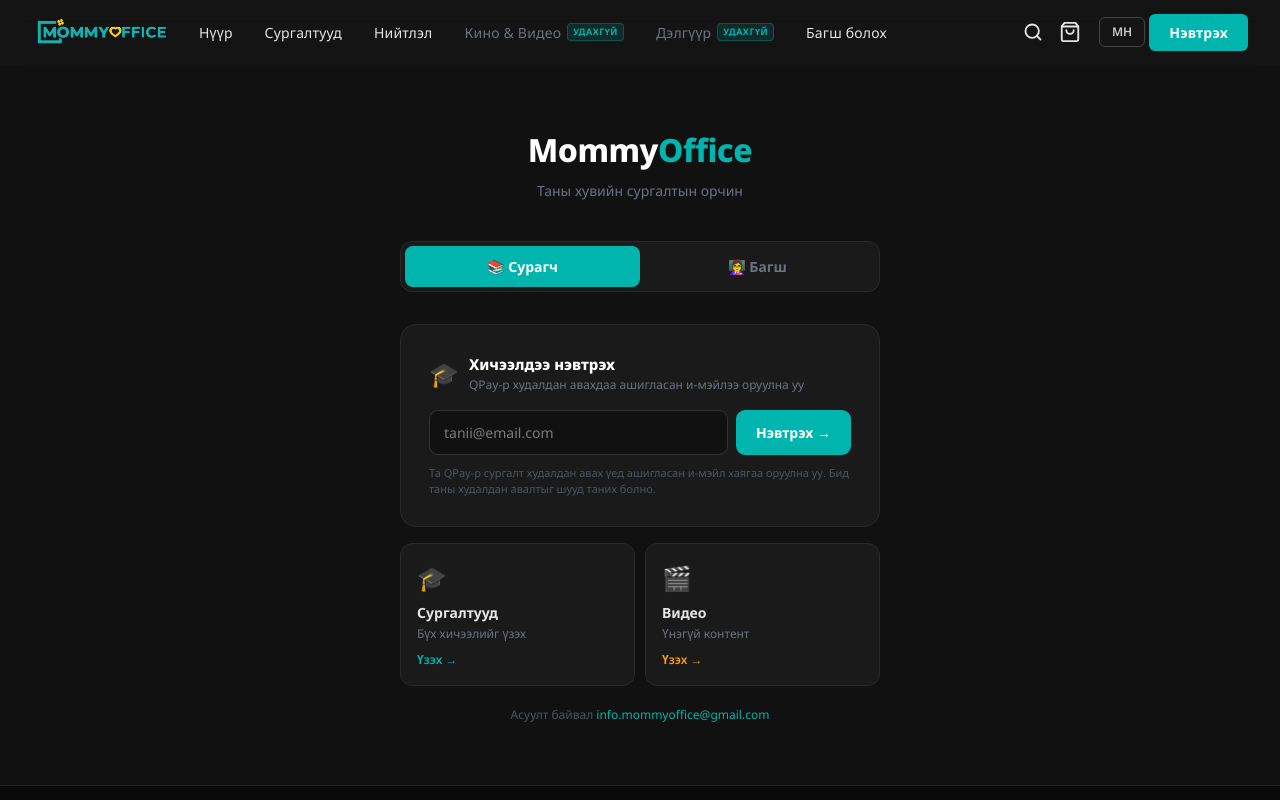
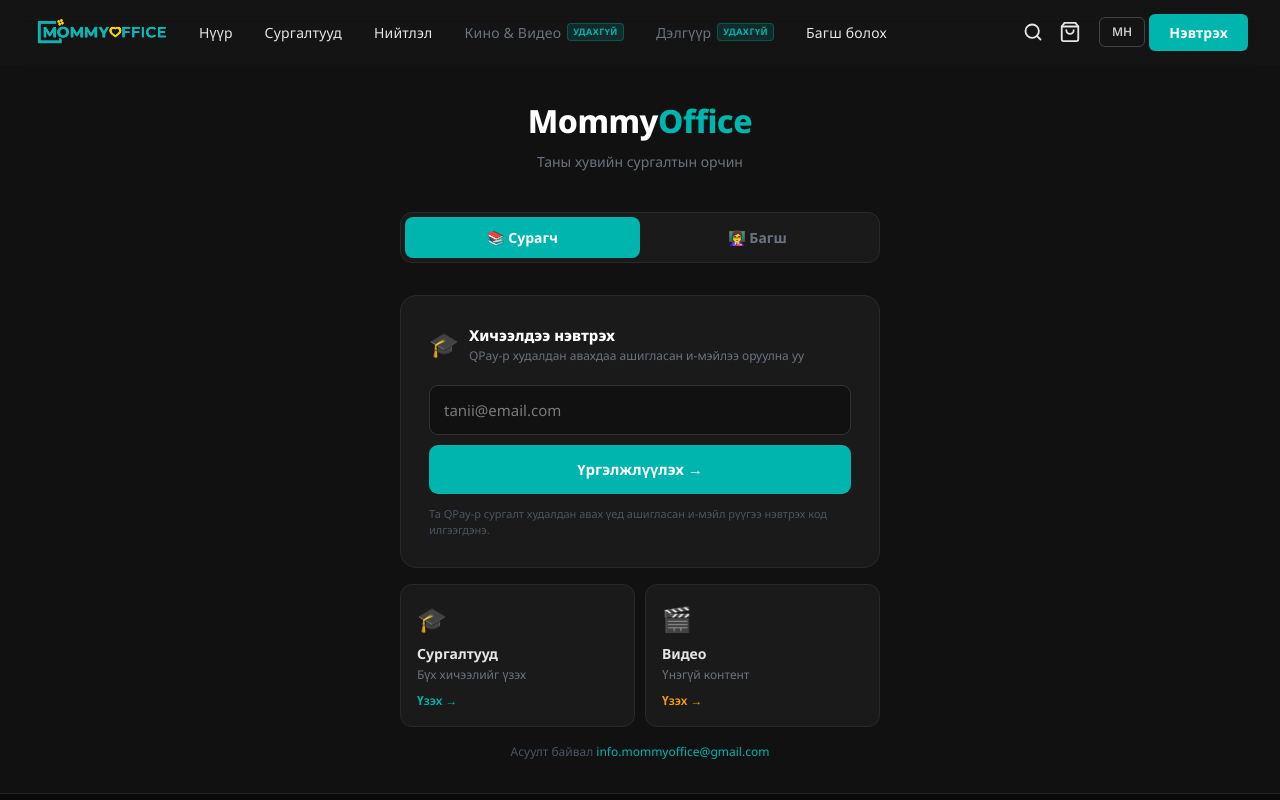
Before and after one commit to mntprime-app/mommyoffice, a Next.js app: page /en/access in a window 1280 px wide. Shown: the top 800 px of the page. Built offline with nearby package versions, Linux system fonts and the light colour scheme.

Commit message:
BUG-069: Supabase Auth OTP on /access — email→6-digit code→course redirect

```diff
--- a/src/app/[locale]/access/page.tsx
+++ b/src/app/[locale]/access/page.tsx
@@ -1,9 +1,21 @@
 'use client';
-import { useState } from 'react';
+/**
+ * BUG-069: Secure Passwordless Email OTP (Supabase Auth)
+ *
+ * Two-step flow (Udemy/Stripe pattern):
+ *  1. User enters email → supabase.auth.signInWithOtp() sends 6-digit code
+ *  2. User enters code → supabase.auth.verifyOtp() verifies
+ *  3. POST /api/access/by-email finds their purchases → redirect to player
+ */
+import { useState, useEffect } from 'react';
 import { useRouter, useParams } from 'next/navigation';
+import { createClient } from '@/lib/supabase/client';
 
-type Tab = 'student' | 'instructor';
-type CourseResult = { courseId: string; courseSlug: string; courseTitleMn: string };
+type Tab    = 'student' | 'instructor';
+type Step   = 'email' | 'otp' | 'courses' | 'not-found';
+type Course = { courseId: string; courseSlug: string; courseTitleMn: string };
+
+const RESEND_WAIT = 30; // seconds before resend is allowed
 
 export default function AccessIndexPage() {
   const router = useRouter();
@@ -11,61 +23,124 @@
   const locale = params.locale as string;
   const lp = (path: string) => `/${locale}${path}`;
 
-  const [tab, setTab]           = useState<Tab>('student');
-  const [email, setEmail]       = useState('');
-  const [error, setError]       = useState('');
+  const [tab,        setTab]        = useState<Tab>('student');
+  const [step,       setStep]       = useState<Step>('email');
+  const [email,      setEmail]      = useState('');
+  const [code,       setCode]       = useState('');
+  const [error,      setError]      = useState('');
   const [submitting, setSubmitting] = useState(false);
-  const [courses, setCourses]   = useState<CourseResult[] | null>(null); // null = not submitted yet
+  const [courses,    setCourses]    = useState<Course[]>([]);
+  const [resendSecs, setResendSecs] = useState(0);
 
+  // Resend countdown timer
+  useEffect(() => {
+    if (resendSecs <= 0) return;
+    const t = setTimeout(() => setResendSecs((s) => s - 1), 1000);
+    return () => clearTimeout(t);
+  }, [resendSecs]);
+
+  // ─── Step 1: Send OTP ────────────────────────────────────────────────────
   async function handleEmailSubmit(e: React.FormEvent) {
     e.preventDefault();
     const trimmed = email.trim().toLowerCase();
-    if (!trimmed) { setError('И-мэйл хаягаа оруулна уу'); return; }
-    if (!trimmed.includes('@')) { setError('И-мэйл хаяг буруу байна'); return; }
-
+    if (!trimmed || !trimmed.includes('@') || !trimmed.includes('.')) {
+      setError('И-мэйл хаягаа зөв оруулна уу');
+      return;
+    }
     setSubmitting(true);
     setError('');
-    setCourses(null);
 
+    const supabase = createClient();
+    const { error: otpErr } = await supabase.auth.signInWithOtp({
+      email: trimmed,
+      options: { shouldCreateUser: true },
+    });
+    setSubmitting(false);
+
+    // Rate-limit error means a code was already sent — still advance to OTP step
+    if (otpErr && !otpErr.message.toLowerCase().includes('rate')) {
+      setError('И-мэйл илгээхэд алдаа гарлаа. Дахин оролдоно уу.');
+      return;
+    }
+
+    setStep('otp');
+    setResendSecs(RESEND_WAIT);
+  }
+
+  // ─── Step 2: Verify OTP ──────────────────────────────────────────────────
+  async function handleOtpSubmit(e: React.FormEvent) {
+    e.preventDefault();
+    if (code.trim().length !== 6) {
+      setError('6 оронтой кодыг бүрэн оруулна уу');
+      return;
+    }
+    setSubmitting(true);
+    setError('');
+
+    const supabase = createClient();
+    const { error: verifyErr } = await supabase.auth.verifyOtp({
+      email: email.trim().toLowerCase(),
+      token: code.trim(),
+      type: 'email',
+    });
+
+    if (verifyErr) {
+      setSubmitting(false);
+      setError('Код буруу байна эсвэл хугацаа дууссан. Дахин код авна уу.');
+      return;
+    }
+
+    // OTP valid — look up purchased courses via admin API
     try {
       const res = await fetch('/api/access/by-email', {
         method: 'POST',
         headers: { 'Content-Type': 'application/json' },
-        body: JSON.stringify({ email: trimmed }),
+        body: JSON.stringify({ email: email.trim().toLowerCase() }),
       });
-      const data = await res.json() as { courses?: CourseResult[]; error?: string };
-
-      if (!res.ok || data.error) {
-        setError(data.error ?? 'Алдаа гарлаа. Дахин оролдоно уу.');
-        return;
-      }
-
+      const data = await res.json() as { courses?: Course[]; error?: string };
       const found = data.courses ?? [];
 
       if (found.length === 0) {
-        setCourses([]);
+        setStep('not-found');
+        setSubmitting(false);
         return;
       }
-
       if (found.length === 1) {
-        // Single purchase → go straight to course player
+        // Single course — navigate directly (don't clear submitting; let nav happen)
         router.push(lp(`/courses/${found[0].courseSlug}/learn`));
         return;
       }
-
-      // Multiple purchases → show picker
+      // Multiple courses — show picker
       setCourses(found);
+      setStep('courses');
+      setSubmitting(false);
     } catch {
-      setError('Холболтын алдаа гарлаа. Дахин оролдоно уу.');
-    } finally {
+      setError('Алдаа гарлаа. Дахин оролдоно уу.');
       setSubmitting(false);
     }
   }
 
-  function reset() {
-    setEmail('');
+  // ─── Resend OTP ──────────────────────────────────────────────────────────
+  async function handleResend() {
+    if (resendSecs > 0 || submitting) return;
+    setCode('');
     setError('');
-    setCourses(null);
+    setSubmitting(true);
+    const supabase = createClient();
+    await supabase.auth.signInWithOtp({
+      email: email.trim().toLowerCase(),
+      options: { shouldCreateUser: true },
+    });
+    setSubmitting(false);
+    setResendSecs(RESEND_WAIT);
+  }
+
+  function resetToEmail() {
+    setStep('email');
+    setCode('');
+    setError('');
+    setCourses([]);
+    setResendSecs(0);
   }
 
   return (
@@ -90,30 +165,161 @@
         display: 'flex', background: '#1a1a1a', border: '1px solid #2a2a2a', borderRadius: '12px',
         padding: '4px', marginBottom: '2rem', width: '100%', maxWidth: '480px',
       }}>
-        <button onClick={() => setTab('student')} style={{
+        <button onClick={() => { setTab('student'); resetToEmail(); }} style={{
           flex: 1, padding: '10px', borderRadius: '8px', border: 'none', cursor: 'pointer',
-          fontWeight: 700, fontSize: '14px', transition: 'all 0.15s',
+          fontWeight: 700, fontSize: '14px',
           background: tab === 'student' ? '#00B5AD' : 'transparent',
           color: tab === 'student' ? '#fff' : '#6b7280',
-        }}>
-          📚 Сурагч
-        </button>
+        }}>📚 Сурагч</button>
         <button onClick={() => setTab('instructor')} style={{
           flex: 1, padding: '10px', borderRadius: '8px', border: 'none', cursor: 'pointer',
-          fontWeight: 700, fontSize: '14px', transition: 'all 0.15s',
+          fontWeight: 700, fontSize: '14px',
           background: tab === 'instructor' ? '#6366f1' : 'transparent',
           color: tab === 'instructor' ? '#fff' : '#6b7280',
-        }}>
-          👩‍🏫 Багш
-        </button>
+        }}>👩‍🏫 Багш</button>
       </div>
 
-      {/* ── STUDENT TAB ── */}
+      {/* ══════════════ STUDENT TAB ══════════════ */}
       {tab === 'student' && (
         <div style={{ width: '100%', maxWidth: '480px', display: 'flex', flexDirection: 'column', gap: '1rem' }}>
 
-          {/* ── State: multiple courses picker ── */}
-          {courses !== null && courses.length > 1 && (
+          {/* ── STEP: email ── */}
+          {step === 'email' && (
+            <>
+              <div style={{ background: '#1a1a1a', border: '1px solid #2a2a2a', borderRadius: '16px', padding: '1.75rem' }}>
+                <div style={{ display: 'flex', alignItems: 'center', gap: '10px', marginBottom: '1.25rem' }}>
+                  <span style={{ fontSize: '24px' }}>🎓</span>
+                  <div>
+                    <div style={{ fontWeight: 800, color: '#fff', fontSize: '15px' }}>Хичээлдээ нэвтрэх</div>
+                    <div style={{ color: '#6b7280', fontSize: '12px' }}>
+                      QPay-р худалдан авахдаа ашигласан и-мэйлээ оруулна уу
+                    </div>
+                  </div>
+                </div>
+                <form onSubmit={handleEmailSubmit} style={{ display: 'flex', flexDirection: 'column', gap: '10px' }}>
+                  <input
+                    type="email"
+                    value={email}
+                    onChange={(e) => { setEmail(e.target.value); setError(''); }}
+                    placeholder="tanii@email.com"
+                    autoComplete="email"
+                    style={{
+                      width: '100%', padding: '13px 14px', borderRadius: '9px',
+                      border: `1px solid ${error ? '#ef4444' : '#333'}`,
+                      fontSize: '15px', background: '#111', color: '#e5e5e5',
+                      outline: 'none', fontFamily: 'inherit', boxSizing: 'border-box',
+                    }}
+                  />
+                  <button type="submit" disabled={submitting} style={{
+                    background: submitting ? '#374151' : '#00B5AD',
+                    color: '#fff', border: 'none', padding: '13px',
+                    borderRadius: '9px', fontWeight: 700, fontSize: '15px',
+                    cursor: submitting ? 'not-allowed' : 'pointer',
+                  }}>
+                    {submitting ? 'Илгээж байна...' : 'Үргэлжлүүлэх →'}
+                  </button>
+                </form>
+                {error && <p style={{ fontSize: '12px', color: '#f87171', margin: '8px 0 0' }}>{error}</p>}
+                <p style={{ fontSize: '11px', color: '#4b5563', margin: '12px 0 0', lineHeight: 1.5 }}>
+                  Та QPay-р сургалт худалдан авах үед ашигласан и-мэйл рүүгээ нэвтрэх код илгээгдэнэ.
+                </p>
+              </div>
+              <div style={{ display: 'grid', gridTemplateColumns: '1fr 1fr', gap: '10px' }}>
+                <ActionCard href={lp('/courses')} icon="🎓" title="Сургалтууд" desc="Бүх хичээлийг үзэх" color="#00B5AD" />
+                <ActionCard href={lp('/videos')}  icon="🎬" title="Видео"       desc="Үнэгүй контент"    color="#f59e0b" />
+              </div>
+              <div style={{ textAlign: 'center', fontSize: '12px', color: '#4b5563' }}>
+                Асуулт байвал{' '}
+                <a href="mailto:info.mommyoffice@gmail.com" style={{ color: '#00B5AD', textDecoration: 'none' }}>
+                  info.mommyoffice@gmail.com
+                </a>
+              </div>
+            </>
+          )}
+
+          {/* ── STEP: otp ── */}
+          {step === 'otp' && (
+            <div style={{ background: '#1a1a1a', border: '1px solid #2a2a2a', borderRadius: '16px', padding: '1.75rem' }}>
+              <div style={{ textAlign: 'center', marginBottom: '1.75rem' }}>
+                <div style={{ fontSize: '2.5rem', marginBottom: '10px' }}>📬</div>
+                <div style={{ fontWeight: 800, color: '#fff', fontSize: '17px', marginBottom: '6px' }}>
+                  Шуудан хайрцгаа шалгана уу
+                </div>
+                <div style={{ color: '#6b7280', fontSize: '13px', lineHeight: 1.6 }}>
+                  <strong style={{ color: '#e5e5e5' }}>{email}</strong> хаяг руу<br />
+                  6 оронтой нэвтрэх код илгээлээ
+                </div>
+              </div>
+
+              <form onSubmit={handleOtpSubmit} style={{ display: 'flex', flexDirection: 'column', gap: '12px' }}>
+                <input
+                  type="text"
+                  inputMode="numeric"
+                  value={code}
+                  onChange={(e) => {
+                    const v = e.target.value.replace(/\D/g, '').slice(0, 6);
+                    setCode(v);
+                    setError('');
+                  }}
+                  placeholder="· · · · · ·"
+                  maxLength={6}
+                  autoComplete="one-time-code"
+                  autoFocus
+                  style={{
+                    width: '100%', padding: '18px 14px', borderRadius: '9px',
+                    border: `1.5px solid ${error ? '#ef4444' : '#444'}`,
+                    fontSize: '32px', fontWeight: 700, letterSpacing: '0.45em',
+                    background: '#111', color: '#e5e5e5', textAlign: 'center',
+                    outline: 'none', fontFamily: 'monospace', boxSizing: 'border-box',
+                  }}
+                />
+                <button
+                  type="submit"
+                  disabled={submitting || code.trim().length !== 6}
+                  style={{
+                    background: (submitting || code.trim().length !== 6) ? '#374151' : '#00B5AD',
+                    color: '#fff', border: 'none', padding: '13px',
+                    borderRadius: '9px', fontWeight: 700, fontSize: '15px',
+                    cursor: (submitting || code.trim().length !== 6) ? 'not-allowed' : 'pointer',
+                    opacity: code.trim().length !== 6 && !submitting ? 0.65 : 1,
+                  }}
+                >
+                  {submitting ? 'Шалгаж байна...' : 'Нэвтрэх'}
+                </button>
+              </form>
+
+              {error && (
+                <p style={{ fontSize: '12px', color: '#f87171', margin: '10px 0 0', textAlign: 'center' }}>{error}</p>
+              )}
+
+              <div style={{ textAlign: 'center', marginTop: '1.25rem' }}>
+                {resendSecs > 0 ? (
+                  <span style={{ fontSize: '12px', color: '#6b7280' }}>
+                    Дахин илгээх — {resendSecs}с
+                  </span>
+                ) : (
+                  <button onClick={handleResend} disabled={submitting} style={{
+                    background: 'none', border: 'none', color: '#00B5AD',
+                    cursor: 'pointer', fontSize: '13px', fontWeight: 600,
+                    textDecoration: 'underline', padding: 0,
+                  }}>
+                    Код дахин илгээх
+                  </button>
+                )}
+              </div>
+              <div style={{ textAlign: 'center', marginTop: '10px' }}>
+                <button onClick={resetToEmail} style={{
+                  background: 'none', border: 'none', color: '#6b7280',
+                  cursor: 'pointer', fontSize: '12px', textDecoration: 'underline', padding: 0,
+                }}>
+                  ← Өөр и-мэйл ашиглах
+                </button>
+              </div>
+            </div>
+          )}
+
+          {/* ── STEP: courses picker ── */}
+          {step === 'courses' && (
             <div style={{ background: '#1a1a1a', border: '1px solid #2a2a2a', borderRadius: '16px', padding: '1.75rem' }}>
               <div style={{ fontWeight: 800, color: '#fff', fontSize: '15px', marginBottom: '4px' }}>
                 Таны худалдан авсан сургалтууд
@@ -132,121 +338,58 @@
                       border: '1px solid rgba(0,181,173,0.25)',
                       borderRadius: '10px', textDecoration: 'none',
                       color: '#e5e5e5', fontWeight: 600, fontSize: '14px',
-                      transition: 'border-color 0.15s',
                     }}
                   >
                     🎓 {c.courseTitleMn}
-                    <span style={{ fontSize: '11px', color: '#00B5AD', marginLeft: '8px', fontWeight: 400 }}>Эхлүүлэх →</span>
+                    <span style={{ fontSize: '11px', color: '#00B5AD', marginLeft: '8px', fontWeight: 400 }}>
+                      Эхлүүлэх →
+                    </span>
                   </a>
                 ))}
               </div>
-              <button onClick={reset} style={{
-                background: 'none', border: 'none', color: '#6b7280', cursor: 'pointer',
-                fontSize: '12px', marginTop: '1rem', textDecoration: 'underline', padding: 0,
+            </div>
+          )}
+
+          {/* ── STEP: not-found ── */}
+          {step === 'not-found' && (
+            <div style={{
+              background: '#1a1a1a', border: '1px solid rgba(245,158,11,0.3)',
+              borderRadius: '16px', padding: '1.75rem', textAlign: 'center',
+            }}>
+              <div style={{ fontSize: '2rem', marginBottom: '0.75rem' }}>📭</div>
+              <div style={{ fontWeight: 700, color: '#fbbf24', fontSize: '15px', marginBottom: '6px' }}>
+                Худалдан авалт олдсонгүй
+              </div>
+              <p style={{ color: '#6b7280', fontSize: '13px', lineHeight: 1.6, margin: '0 0 1rem' }}>
+                <strong style={{ color: '#e5e5e5' }}>{email}</strong> хаягт холбоотой<br />
+                идэвхтэй сургалт олдсонгүй.
+              </p>
+              <a
+                href="mailto:info.mommyoffice@gmail.com?subject=Хичээлд нэвтрэх тусламж"
+                style={{
+                  display: 'inline-block', background: '#00B5AD', color: '#fff',
+                  padding: '10px 20px', borderRadius: '8px', textDecoration: 'none',
+                  fontWeight: 700, fontSize: '13px', marginBottom: '12px',
+                }}
+              >
+                Тусламж авах →
+              </a>
+              <br />
+              <button onClick={resetToEmail} style={{
+                background: 'none', border: 'none', color: '#6b7280',
+                cursor: 'pointer', fontSize: '12px', textDecoration: 'underline',
+                padding: 0, marginTop: '8px',
               }}>
                 ← Буцах
               </button>
             </div>
           )}
-
-          {/* ── State: not found ── */}
-          {courses !== null && courses.length === 0 && (
-            <div style={{ background: '#1a1a1a', border: '1px solid rgba(245,158,11,0.3)', borderRadius: '16px', padding: '1.75rem', textAlign: 'center' }}>
-              <div style={{ fontSize: '2rem', marginBottom: '0.75rem' }}>📭</div>
-              <div style={{ fontWeight: 700, color: '#fbbf24', fontSize: '15px', marginBottom: '6px' }}>
-                Худалдан авалт олдсонгүй
-              </div>
-              <p style={{ color: '#6b7280', fontSize: '13px', lineHeight: 1.6, margin: '0 0 1rem' }}>
-                <strong style={{ color: '#e5e5e5' }}>{email}</strong> хаягт холбоотой идэвхтэй сургалт олдсонгүй.
-                <br />QPay-р төлбөр хийсэн боловч и-мэйл хаяг тохирохгүй байж болно.
-              </p>
-              <a href="mailto:info.mommyoffice@gmail.com?subject=Хичээлд нэвтрэх тусламж" style={{
-                display: 'inline-block', background: '#00B5AD', color: '#fff',
-                padding: '10px 20px', borderRadius: '8px', textDecoration: 'none',
-                fontWeight: 700, fontSize: '13px', marginBottom: '12px',
-              }}>
-                Тусламж авах →
-              </a>
-              <br />
-              <button onClick={reset} style={{
-                background: 'none', border: 'none', color: '#6b7280', cursor: 'pointer',
-                fontSize: '12px', textDecoration: 'underline', padding: 0,
-              }}>
-                ← Өөр и-мэйлээр оролдох
-              </button>
-            </div>
-          )}
-
-          {/* ── State: email input (default) ── */}
-          {courses === null && (
-            <div style={{ background: '#1a1a1a', border: '1px solid #2a2a2a', borderRadius: '16px', padding: '1.75rem' }}>
-              <div style={{ display: 'flex', alignItems: 'center', gap: '10px', marginBottom: '1rem' }}>
-                <span style={{ fontSize: '24px' }}>🎓</span>
-                <div>
-                  <div style={{ fontWeight: 800, color: '#fff', fontSize: '15px' }}>Хичээлдээ нэвтрэх</div>
-                  <div style={{ color: '#6b7280', fontSize: '12px' }}>
-                    QPay-р худалдан авахдаа ашигласан и-мэйлээ оруулна уу
-                  </div>
-                </div>
-              </div>
-              <form onSubmit={handleEmailSubmit} style={{ display: 'flex', gap: '8px' }}>
-                <input
-                  type="email"
-                  value={email}
-                  onChange={(e) => { setEmail(e.target.value); setError(''); }}
-                  placeholder="tanii@email.com"
-                  autoComplete="email"
-                  style={{
-                    flex: 1, padding: '11px 14px', borderRadius: '9px',
-                    border: `1px solid ${error ? '#ef4444' : '#333'}`,
-                    fontSize: '14px', background: '#111', color: '#e5e5e5',
-                    outline: 'none', fontFamily: 'inherit',
-                  }}
-                />
-                <button type="submit" disabled={submitting} style={{
-                  background: submitting ? '#374151' : '#00B5AD',
-                  color: '#fff', border: 'none',
-                  padding: '11px 20px', borderRadius: '9px',
-                  fontWeight: 700, fontSize: '14px',
-                  cursor: submitting ? 'not-allowed' : 'pointer',
-                  whiteSpace: 'nowrap', minWidth: '80px',
-                }}>
-                  {submitting ? '...' : 'Нэвтрэх →'}
-                </button>
-              </form>
-              {error && (
-                <p style={{ fontSize: '12px', color: '#f87171', margin: '6px 0 0' }}>{error}</p>
-              )}
-              <p style={{ fontSize: '11px', color: '#4b5563', margin: '10px 0 0', lineHeight: 1.5 }}>
-                Та QPay-р сургалт худалдан авах үед ашигласан и-мэйл хаягаа оруулна уу.
-                Бид таны худалдан авалтыг шууд таних болно.
-              </p>
-            </div>
-          )}
-
-          {/* Browse / Buy */}
-          {courses === null && (
-            <div style={{ display: 'grid', gridTemplateColumns: '1fr 1fr', gap: '10px' }}>
-              <ActionCard href={lp('/courses')} icon="🎓" title="Сургалтууд" desc="Бүх хичээлийг үзэх" color="#00B5AD" />
-              <ActionCard href={lp('/videos')}  icon="🎬" title="Видео"       desc="Үнэгүй контент"    color="#f59e0b" />
-            </div>
-          )}
-
-          {courses === null && (
-            <div style={{ textAlign: 'center', fontSize: '12px', color: '#4b5563', paddingTop: '4px' }}>
-              Асуулт байвал{' '}
-              <a href="mailto:info.mommyoffice@gmail.com" style={{ color: '#00B5AD', textDecoration: 'none' }}>
-                info.mommyoffice@gmail.com
-              </a>
-            </div>
-          )}
         </div>
       )}
 
-      {/* ── INSTRUCTOR TAB ── */}
+      {/* ══════════════ INSTRUCTOR TAB ══════════════ */}
       {tab === 'instructor' && (
         <div style={{ width: '100%', maxWidth: '480px', display: 'flex', flexDirection: 'column', gap: '1rem' }}>
-
           <div style={{ background: '#1a1a1a', border: '1px solid #2a2a2a', borderRadius: '16px', padding: '1.75rem' }}>
             <div style={{ display: 'flex', alignItems: 'center', gap: '10px', marginBottom: '1.25rem' }}>
               <span style={{ fontSize: '24px' }}>🔐</span>
@@ -264,17 +407,15 @@
               Нэвтрэх →
             </a>
           </div>
-
           <div style={{ display: 'flex', alignItems: 'center', gap: '12px' }}>
             <div style={{ flex: 1, height: '1px', background: '#2a2a2a' }} />
             <span style={{ fontSize: '12px', color: '#4b5563' }}>эсвэл</span>
             <div style={{ flex: 1, height: '1px', background: '#2a2a2a' }} />
           </div>
-
           <div style={{
             background: 'linear-gradient(135deg, rgba(99,102,241,0.15) 0%, rgba(0,181,173,0.08) 100%)',
-            border: '1px solid rgba(99,102,241,0.3)', borderRadius: '16px',
-            padding: '1.75rem', textAlign: 'center',
+            border: '1px solid rgba(99,102,241,0.3)',
+            borderRadius: '16px', padding: '1.75rem', textAlign: 'center',
           }}>
             <div style={{ fontSize: '36px', marginBottom: '0.75rem' }}>🎓</div>
             <div style={{ fontWeight: 800, color: '#fff', fontSize: '16px', marginBottom: '0.5rem' }}>
@@ -314,8 +455,8 @@
   return (
     <a href={href} style={{ textDecoration: 'none' }}>
       <div style={{
-        background: '#1a1a1a', border: '1px solid #2a2a2a', borderRadius: '12px',
-        padding: '1rem', cursor: 'pointer',
+        background: '#1a1a1a', border: '1px solid #2a2a2a',
+        borderRadius: '12px', padding: '1rem', cursor: 'pointer',
       }}>
         <div style={{ fontSize: '24px', marginBottom: '6px' }}>{icon}</div>
         <div style={{ fontWeight: 700, color: '#e5e5e5', fontSize: '14px' }}>{title}</div>
```
Also changed, not shown: 1 other file (tests, documents, lock files or other folders).
